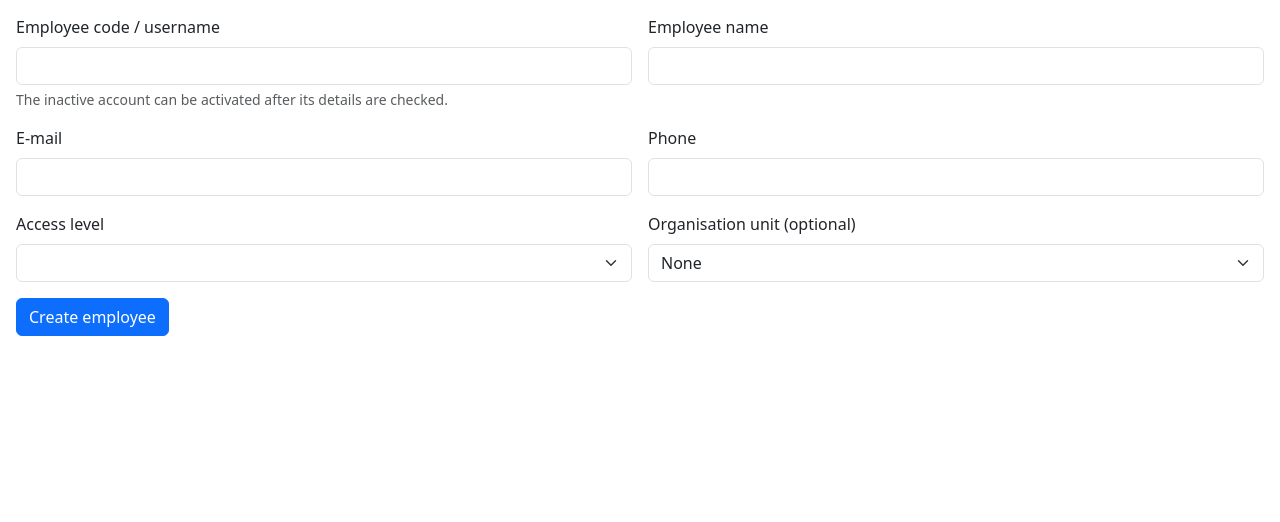
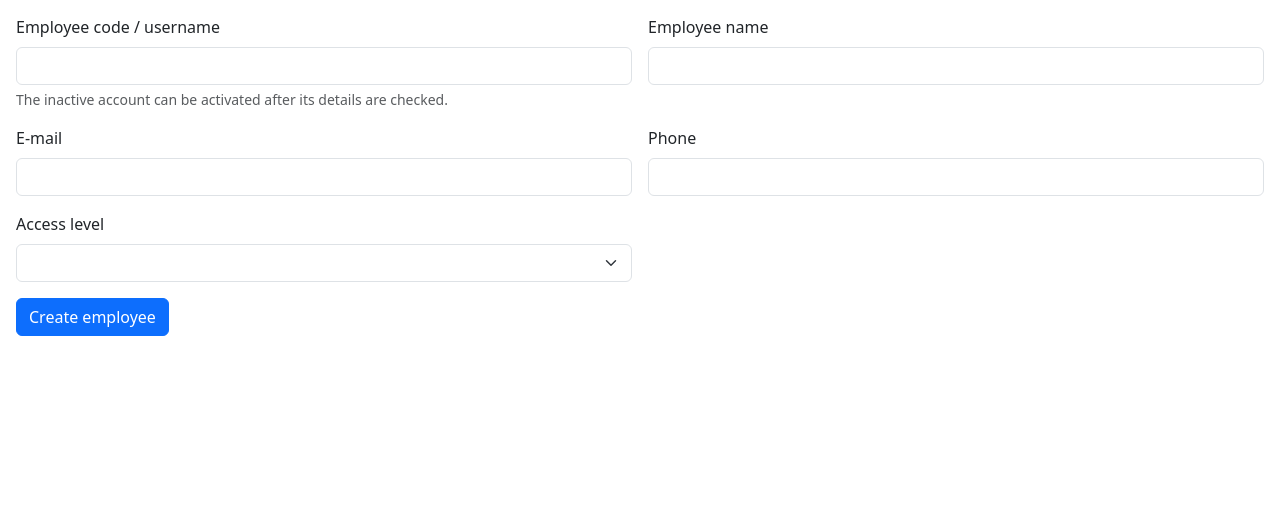
Before and after one commit to eenniko/demoit-crm, a PHP site: template views/panel/users/create.php in a window 1280 px wide. Shown: the part 137-659 px from the top of the page. Run offline with PHP 8.4, Linux system fonts and the light colour scheme; the template is opened without the code that fills it, so the values that code supplies are empty.

Commit message:
Hide organisation unit on employee creation in v1.26

```diff
--- a/public/index.php
+++ b/public/index.php
@@ -563,7 +563,6 @@ function handle_panel_users_create(string $method): void
         'error' => $error,
         'old' => $old,
         'roles' => RoleService::listAssignableClientRoles(),
-        'orgUnits' => OrgUnitService::listForClient(ClientContext::clientId()),
     ], 'users');
 }
 
--- /dev/null
+++ b/sql/013_employee_create_org_unit.sql
@@ -0,0 +1,2 @@
+INSERT IGNORE INTO system_version_logs (version, description, released_at)
+VALUES ('1.26', 'Hide organisation unit selection on employee creation.', NOW());
--- a/src/Services/SchemaInstaller.php
+++ b/src/Services/SchemaInstaller.php
@@ -28,6 +28,7 @@ class SchemaInstaller
         ['file' => __DIR__ . '/../../sql/010_readme_version_history.sql', 'rowCheck' => "SELECT 1 FROM system_version_logs WHERE version = '1.23' LIMIT 1"],
         ['file' => __DIR__ . '/../../sql/011_signed_in_display_name.sql', 'rowCheck' => "SELECT 1 FROM system_version_logs WHERE version = '1.24' LIMIT 1"],
         ['file' => __DIR__ . '/../../sql/012_employee_edit_org_unit.sql', 'rowCheck' => "SELECT 1 FROM system_version_logs WHERE version = '1.25' LIMIT 1"],
+        ['file' => __DIR__ . '/../../sql/013_employee_create_org_unit.sql', 'rowCheck' => "SELECT 1 FROM system_version_logs WHERE version = '1.26' LIMIT 1"],
     ];
 
     public static function ensureInstalled(): void
--- a/views/panel/users/create.php
+++ b/views/panel/users/create.php
@@ -38,17 +38,6 @@
             <?php endforeach; ?>
         </select>
     </div>
-    <div class="col-md-6">
-        <label class="form-label" for="org_unit_id">Organisation unit (optional)</label>
-        <select class="form-select" id="org_unit_id" name="org_unit_id">
-            <option value="">None</option>
-            <?php foreach ($orgUnits as $unit): ?>
-                <option value="<?= (int) $unit['id'] ?>" <?= (string) ($old['org_unit_id'] ?? '') === (string) $unit['id'] ? 'selected' : '' ?>>
-                    <?= e($unit['org_level']) ?> — <?= e($unit['name']) ?>
-                </option>
-            <?php endforeach; ?>
-        </select>
-    </div>
     <div class="col-12">
         <button class="btn btn-primary" type="submit">Create employee</button>
     </div>
```
Also changed, not shown: docs/01-projektinouded-ja-disaininouded.md (+1 -1 lines), docs/05-ai-eeskirjad-ja-prompt.md (+2 -2 lines), CHANGELOG.md, README.md.
